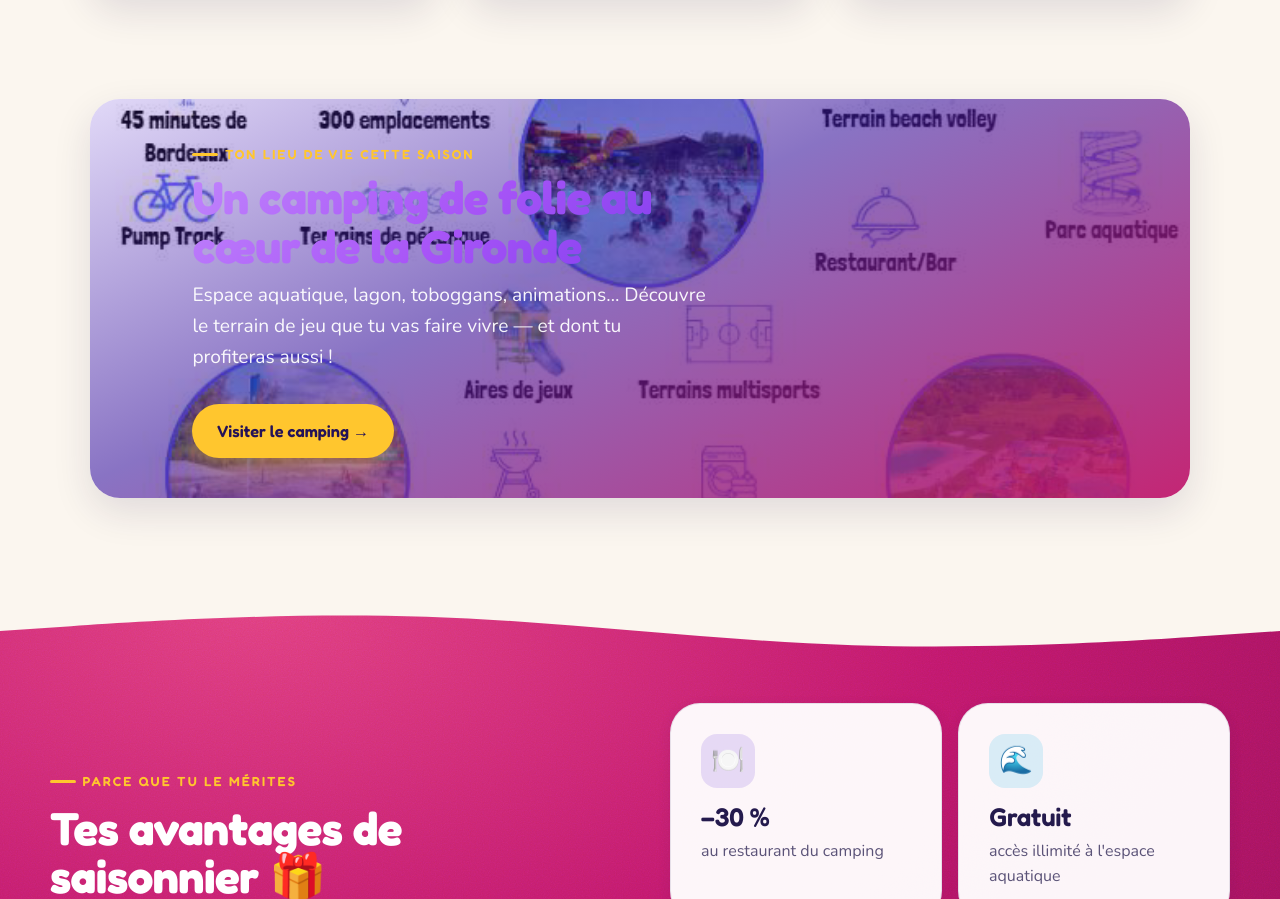
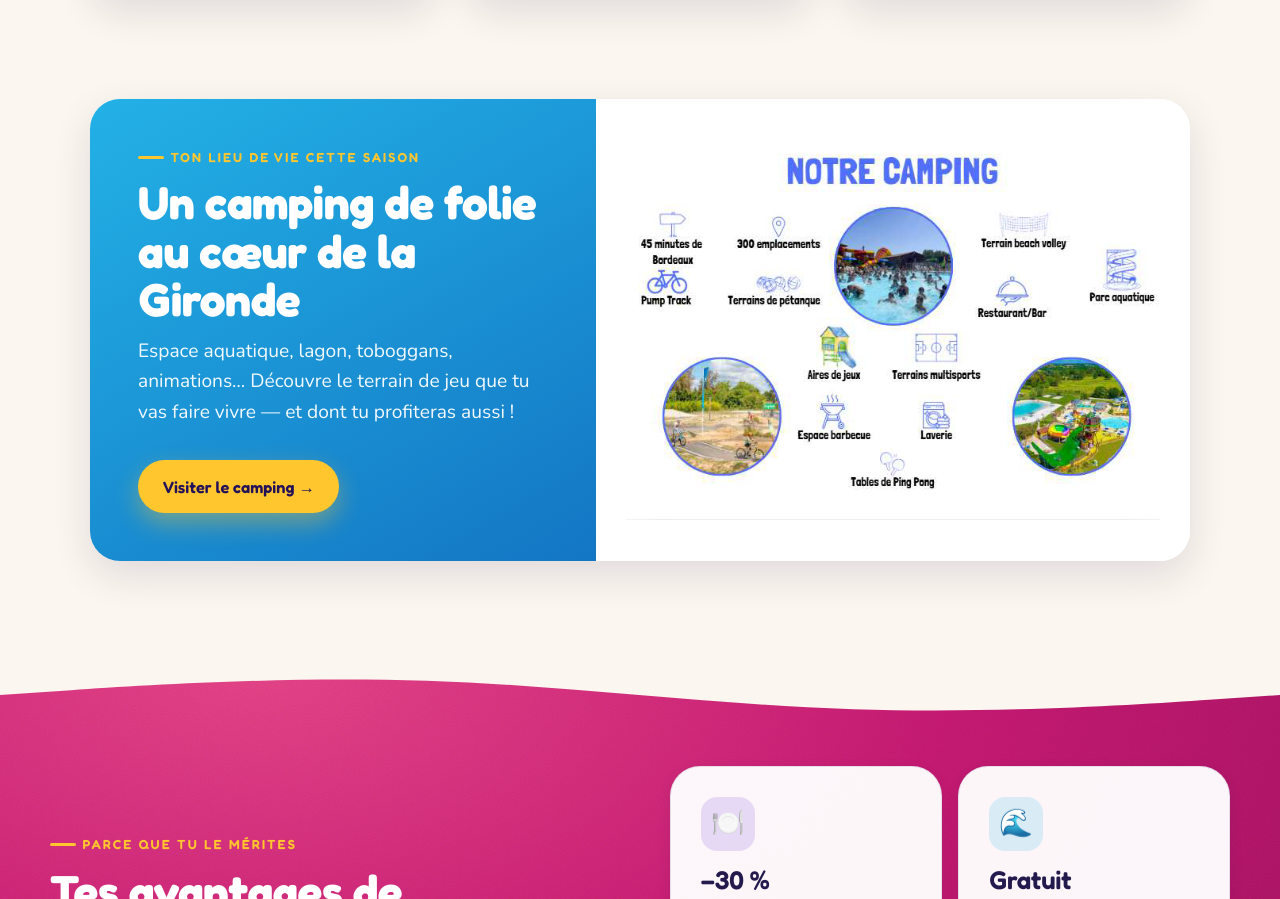
Before and after one commit to hlimss/Capfun, a plain HTML site: page index.html in a window 1280 px wide. Shown: the part 2373-3272 px from the top of the page. Drawn offline with nearby package versions, Linux system fonts and the light colour scheme.

Commit message:
Replace index.html with capfunlast version (split card camping section)

```diff
--- a/index.html
+++ b/index.html
@@ -150,19 +150,21 @@
   </div>
 </section>
 
-<!-- ============ DÉCOUVRE LE CAMPING (photo band) ============ -->
+<!-- ============ DÉCOUVRE LE CAMPING (infographic) ============ -->
 <section class="section" style="padding-top:0">
   <div class="wrap">
-    <div class="photo-band reveal">
-      <img src="assets/camping-infographic.png" alt="Le camping Le Paradis de Bazas vu du ciel">
-      <div class="photo-band-body" style="padding-left:clamp(40px,8vw,120px)">
+    <div class="card reveal" style="display:grid;grid-template-columns:0.92fr 1.08fr;gap:0;overflow:hidden">
+      <div style="background:linear-gradient(150deg,#23b1e6,#1376c4);color:#fff;padding:clamp(28px,4vw,48px);display:flex;flex-direction:column;justify-content:center">
         <span class="eyebrow" style="color:var(--yellow)">Ton lieu de vie cette saison</span>
-        <h2 style="max-width:20ch;margin-top:8px;background:linear-gradient(135deg,#c084fc,#a855f7,#7c3aed);-webkit-background-clip:text;-webkit-text-fill-color:transparent;background-clip:text">Un camping de folie au cœur de la Gironde</h2>
-        <p class="lead" style="color:rgba(255,255,255,.94);margin-top:10px;max-width:48ch">
+        <h2 style="color:#fff;max-width:18ch;margin-top:10px">Un camping de folie au cœur de la Gironde</h2>
+        <p class="lead" style="color:rgba(255,255,255,.94);margin-top:12px;max-width:42ch">
           Espace aquatique, lagon, toboggans, animations… Découvre le terrain de jeu que tu
           vas faire vivre — et dont tu profiteras aussi&nbsp;!
         </p>
-        <a href="le-camping.html" class="btn btn-sun mt-s">Visiter le camping →</a>
+        <a href="le-camping.html" class="btn btn-sun mt-s" style="align-self:flex-start">Visiter le camping →</a>
+      </div>
+      <div style="background:#fff;padding:clamp(18px,2.5vw,30px);display:grid;place-items:center">
+        <img src="assets/camping-infographic.png" alt="Le camping Le Paradis de Bazas : pump track, espace aquatique, terrains multisports, beach volley et plus" style="width:100%;height:auto">
       </div>
     </div>
   </div>
@@ -197,6 +199,7 @@
 <!-- ============ SUIVANT ============ -->
 <section class="next-nav">
   <div class="wrap">
+    <span class="nav-spacer"></span>
     <a class="next-card reveal" href="avant-arrivee.html">
       <div>
         <span class="next-label">Page suivante</span>
```
